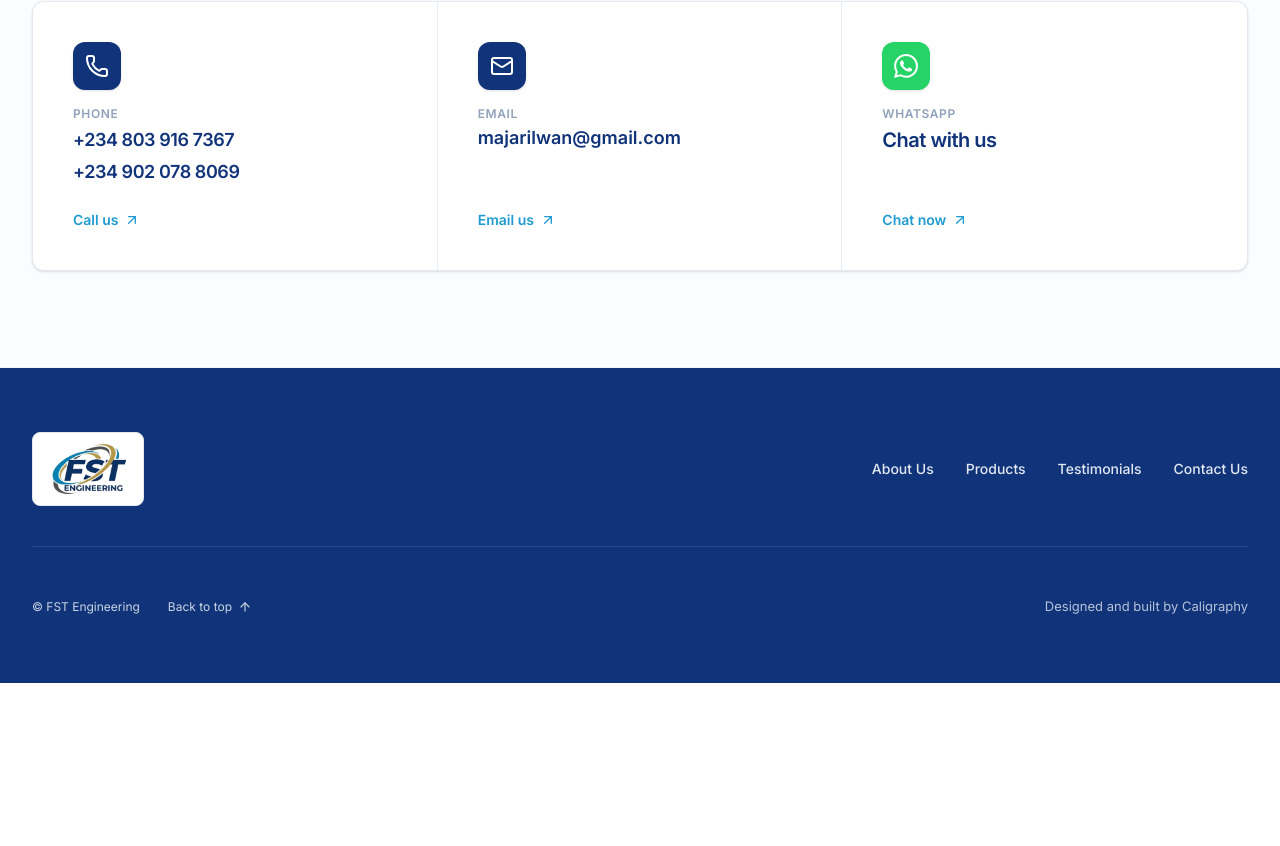
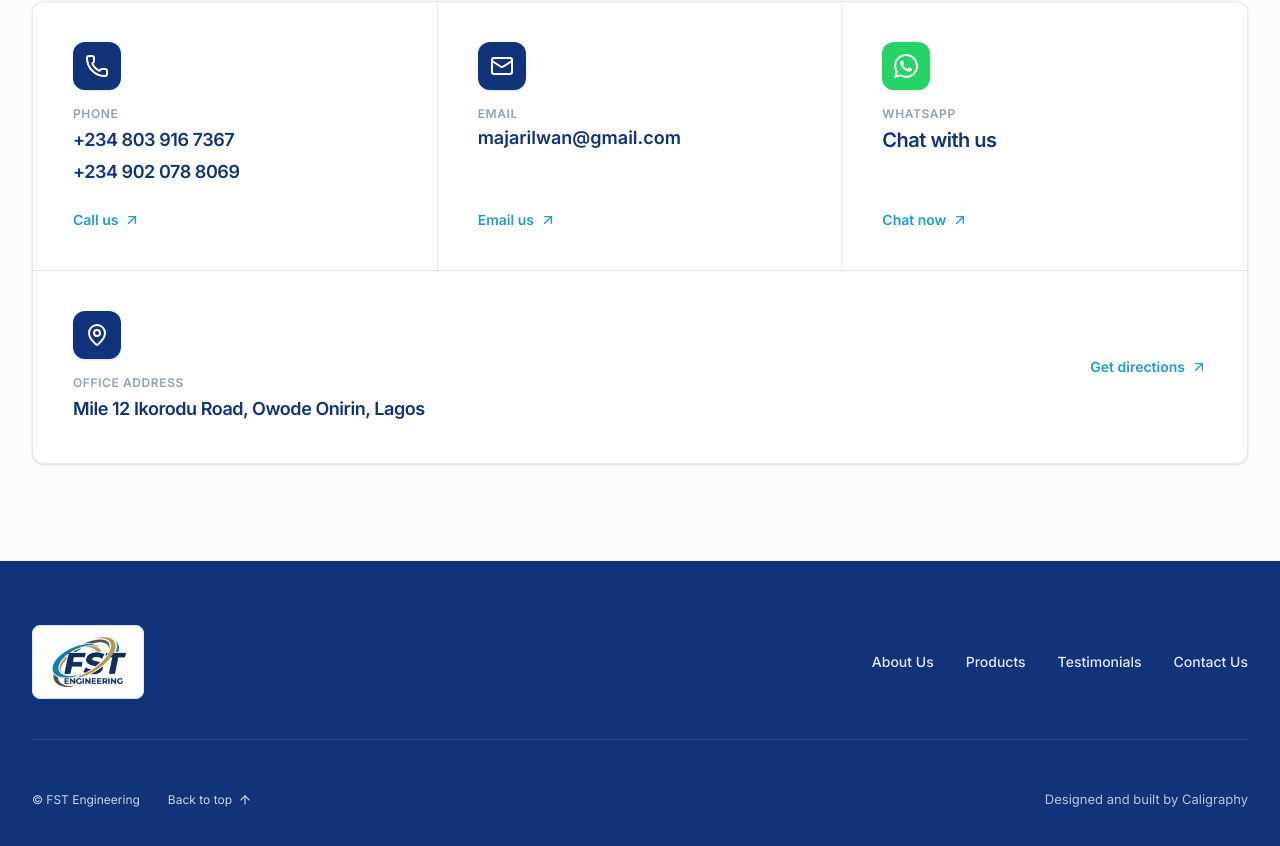
Before and after one commit to khalography/fst-engineers, a Next.js app: page / in a window 1280 px wide. Shown: the part 5942-6788 px from the top of the page. Before the commit the page ends 6625 px from the top, so only its background shows below. Built offline with nearby package versions, Linux system fonts and the light colour scheme.

Commit message:
Add office address to Contact section

```diff
--- a/src/components/Contact.tsx
+++ b/src/components/Contact.tsx
@@ -2,7 +2,7 @@
 
 import React from "react";
 import { motion, useReducedMotion, type Variants } from "framer-motion";
-import { Phone, Mail, ArrowUpRight } from "lucide-react";
+import { Phone, Mail, ArrowUpRight, MapPin } from "lucide-react";
 import { siteContent } from "@/data/content";
 
 export default function Contact() {
@@ -163,6 +163,34 @@ export default function Contact() {
               </div>
             </motion.a>
           </div>
+
+          {/* 4. Office Address */}
+          <motion.a
+            href={contact.address.href}
+            target="_blank"
+            rel="noopener noreferrer"
+            variants={itemVariants}
+            aria-label="Get directions to the FST Engineering office on Google Maps"
+            className="group flex flex-col lg:flex-row lg:items-center justify-between p-8 sm:p-10 hover:bg-slate-50/70 transition-colors duration-200 border-t border-[#DDE5EE] focus:outline-none focus:bg-slate-50/70"
+          >
+            <div className="space-y-4">
+              <div className="w-12 h-12 rounded-xl bg-[#10337A] flex items-center justify-center text-white shrink-0 group-hover:scale-105 transition-transform duration-200 shadow-sm">
+                <MapPin className="w-6 h-6 text-white" aria-hidden="true" />
+              </div>
+              <div>
+                <span className="block text-xs font-semibold text-slate-400 uppercase tracking-wider mb-1">
+                  {contact.address.label}
+                </span>
+                <span className="block text-base sm:text-lg font-semibold text-[#10337A] select-text tracking-tight max-w-[260px] sm:max-w-none">
+                  {contact.address.display}
+                </span>
+              </div>
+            </div>
+            <div className="pt-6 lg:pt-0 flex items-center gap-1.5 text-sm font-semibold text-[#1E9BD0] group-hover:translate-x-0.5 transition-transform shrink-0">
+              <span>{contact.address.action}</span>
+              <ArrowUpRight className="w-4 h-4 text-[#1E9BD0]" />
+            </div>
+          </motion.a>
         </motion.div>
       </div>
     </section>
--- a/src/data/content.ts
+++ b/src/data/content.ts
@@ -73,6 +73,13 @@ export interface ContactInfo {
     action: string;
   };
   whatsapp: {
+    label: string;
+    display: string;
+    href: string;
+    action: string;
+    ariaLabel: string;
+  };
+  address: {
     label: string;
     display: string;
     href: string;
@@ -394,5 +401,12 @@ export const siteContent = {
       action: "Chat now",
       ariaLabel: "Chat with FST Engineering on WhatsApp",
     },
+    address: {
+      label: "Office Address",
+      display: "Mile 12 Ikorodu Road, Owode Onirin, Lagos",
+      href: "https://www.google.com/maps/search/?api=1&query=Mile%2012%20Ikorodu%20Road%2C%20Owode%20Onirin%2C%20Lagos",
+      action: "Get directions",
+      ariaLabel: "Get directions to the FST Engineering office on Google Maps",
+    },
   } as ContactInfo,
 };
```
